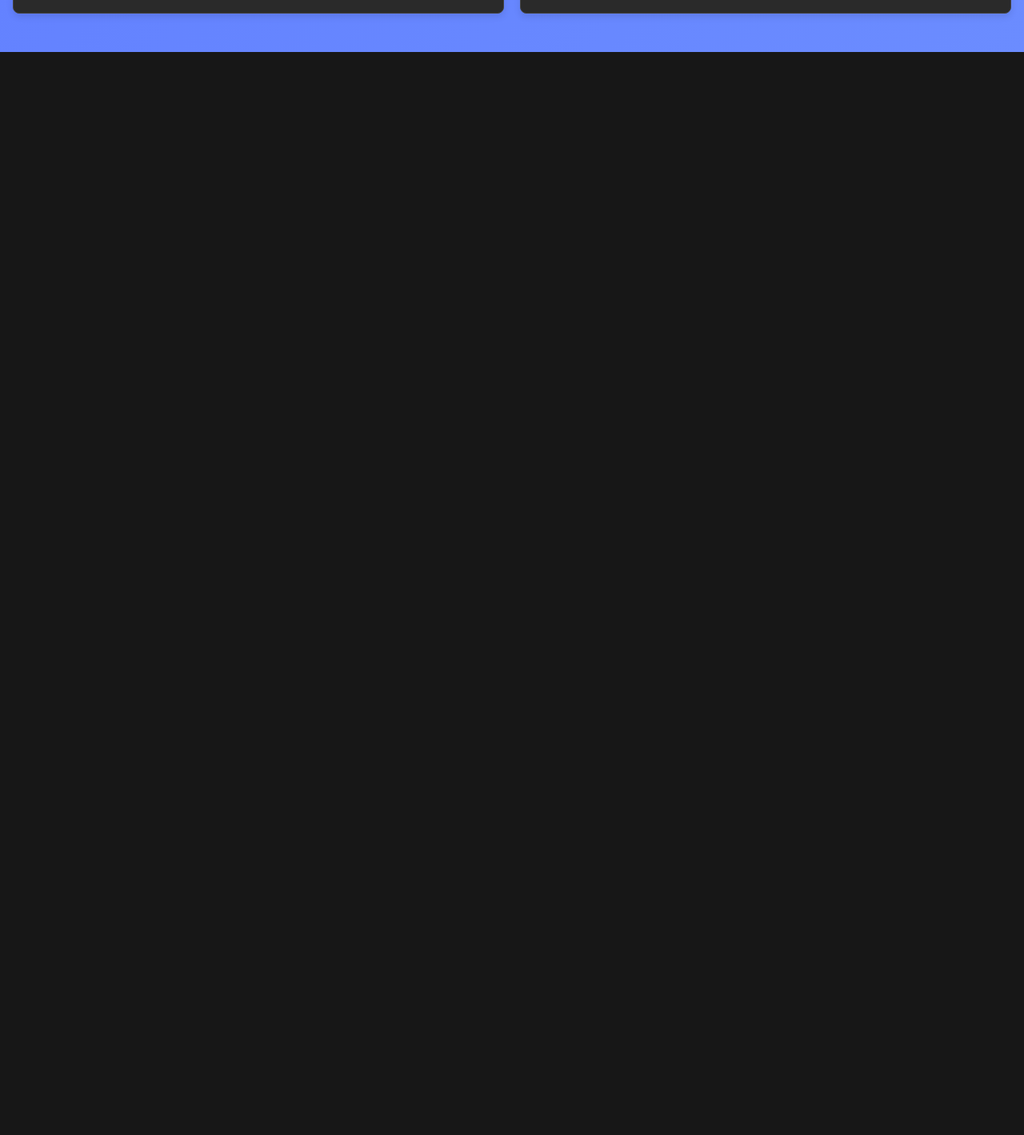
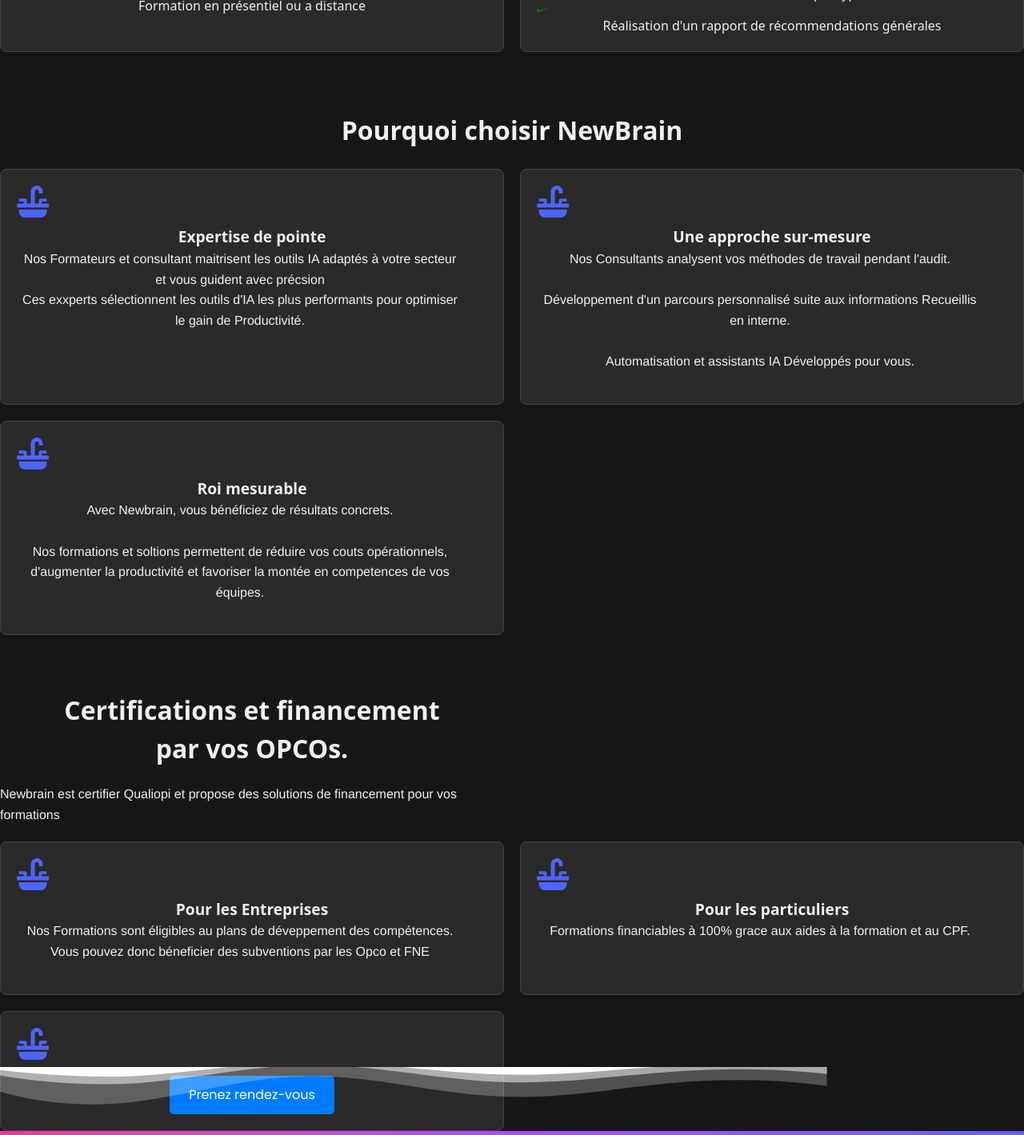
Before and after one commit to Beerus243/newbrain, a Next.js app: page / in a window 1280 px wide. Shown: the part 5480-6899 px from the top of the page at 80% size. Before the commit the page ends 5545 px from the top, so only its background shows below. Built offline with nearby package versions, Linux system fonts and the light colour scheme.

Commit message:
Le reste du body3 et footer

```diff
--- /dev/null
+++ b/app/components/Footer.tsx
@@ -0,0 +1,71 @@
+// components/Footer.tsx
+import Link from "next/link";
+import { FaYoutube, FaTwitter, FaLinkedin } from "react-icons/fa";
+
+export function Footer() {
+  return (
+    <footer className="relative bg-gradient-to-r from-pink-500 via-purple-500 to-indigo-500 text-white pt-8">
+      {/* Forme de wave */}
+      <div className="absolute top-0 left-0 w-full overflow-hidden leading-none transform -translate-y-full">
+        <svg
+          className="relative block w-[calc(100%+1.3px)] h-20"
+          xmlns="http://www.w3.org/2000/svg"
+          viewBox="0 0 1200 120"
+          preserveAspectRatio="none"
+        >
+          <path
+            d="M0,0V46.29c47.6,22,103,29.67,158,19.11,70.21-14.82,136.39-48,206-48,77.47,0,146,32.85,222,37.85,70.75,4.76,136-16.14,206-25.85,59.84-7.87,117.69-6.66,176,6.3V0Z"
+            opacity=".25"
+            fill="currentColor"
+          />
+          <path
+            d="M0,0V15.81C47.42,29,103,35.75,158,30.65c70.25-7.59,136.39-34.3,206-34.3,77.47,0,146,27.06,222,31.7,70.76,4.88,136-12.43,206-19.88,59.83-6.4,117.68-5.36,176,4.8V0Z"
+            opacity=".5"
+            fill="currentColor"
+          />
+          <path
+            d="M0,0V5.63C47.42,14,103,21,158,16.82c70.25-6,136.39-26.88,206-26.88,77.47,0,146,20.42,222,24,70.76,3.6,136-10.25,206-16.68,59.83-5.69,117.68-4.77,176,3.19V0Z"
+            fill="currentColor"
+          />
+        </svg>
+      </div>
+      {/* Contenu du footer */}
+      <div className="container mx-auto px-4 py-16 flex flex-col md:flex-row items-center justify-between">
+        {/* Bio de l'entreprise */}
+        <div className="mb-8 md:mb-0 text-center md:text-left">
+          <p className="text-lg">
+            Nous sommes une entreprise innovante dédiée à offrir la meilleure expérience digitale.
+          </p>
+        </div>
+        {/* Logo et réseaux sociaux */}
+        <div className="flex flex-col items-center md:items-end">
+          <Link href="/" legacyBehavior>
+            <a className="flex items-center gap-2">
+              <span className="text-2xl font-bold">Mon Entreprise</span>
+            </a>
+          </Link>
+          <div className="flex space-x-4 mt-4">
+            <Link href="https://www.youtube.com" legacyBehavior>
+              <a className="hover:text-gray-200">
+                <FaYoutube size={24} />
+                <span className="sr-only">YouTube</span>
+              </a>
+            </Link>
+            <Link href="https://twitter.com" legacyBehavior>
+              <a className="hover:text-gray-200">
+                <FaTwitter size={24} />
+                <span className="sr-only">Twitter</span>
+              </a>
+            </Link>
+            <Link href="https://linkedin.com" legacyBehavior>
+              <a className="hover:text-gray-200">
+                <FaLinkedin size={24} />
+                <span className="sr-only">LinkedIn</span>
+              </a>
+            </Link>
+          </div>
+        </div>
+      </div>
+    </footer>
+  );
+}
--- a/app/components/body.tsx
+++ b/app/components/body.tsx
@@ -12,6 +12,8 @@
 } from "react-icons/fa";
 import { SiNike } from "react-icons/si";
 import { start } from "repl";
+import { text } from "stream/consumers";
+import { CiTextAlignCenter, CiTextAlignJustify } from "react-icons/ci";
 
 type Formation = {
   id: number;
@@ -298,6 +300,7 @@
             </p>
           </div>
         </section>
+        </div>
         <br/>
         <h3 className={styles.title}> Les Services IA NewBrain</h3>
         <br />
@@ -353,8 +356,81 @@
 
 </div>
    </div>
+   <br/>
+        <h3 className={styles.title}> Pourquoi choisir NewBrain</h3>
+        <br />
+        <div className={styles.cardGrid}>
+        <div className={styles.card}>
+        <FaSink className={styles.cardIcon} />
+              <h3 className={styles.cardGridTitle}>Expertise de pointe</h3>
+              <p className={styles.paragraphe}>
+                Nos Formateurs et consultant maitrisent les outils IA adaptés à votre secteur et vous guident avec précsion
+                <br /> Ces exxperts sélectionnent les outils d'IA les plus performants pour optimiser
+                le gain de Productivité.
+              </p>
 
-        </div>
+</div>
+<div className={styles.card}>
+              <FaSink className={styles.cardIcon} />
+              <h3 className={styles.cardGridTitle}>Une approche sur-mesure</h3>
+              <p className={styles.paragraphe}>
+                Nos Consultants analysent vos méthodes de travail pendant l'audit.
+                <br />
+                <br />
+                Développement d'un parcours personnalisé suite aux informations
+                Recueillis en interne.
+                <br />
+                <br />
+                Automatisation et assistants IA Développés pour vous.
+              </p>
+
+</div>
+<div className={styles.card}>
+              <FaSink className={styles.cardIcon} />
+              <h3 className={styles.cardGridTitle}>Roi mesurable</h3>
+              <p className={styles.paragraphe}>
+                Avec Newbrain, vous bénéficiez de résultats concrets.
+                <br />
+                <br />
+                Nos formations et soltions permettent de réduire vos couts opérationnels, d'augmenter la
+                productivité et favoriser la montée en competences de vos équipes.
+          </p>
+
+
+   </div>
+   <br/>
+        <h3 className={styles.title}> Certifications et financement<br />
+        par vos OPCOs. </h3>
+        <br />
+        <p className={styles.paragraphe}> Newbrain est certifier Qualiopi et propose des solutions de financement pour vos formations</p>
+   </div>
+   <div className={styles.cardGrid}>
+        <div className={styles.card}>
+              <FaSink className={styles.cardIcon} />
+              <h3 className={styles.cardGridTitle}>Pour les Entreprises</h3>
+              <p className={styles.paragraphe}>
+                Nos Formations sont éligibles  au plans de déveppement des compétences. Vous pouvez donc
+                béneficier des subventions par les Opco et FNE
+              </p>
+
+</div>
+<div className={styles.card}>
+              <FaSink className={styles.cardIcon} />
+              <h3 className={styles.cardGridTitle}>Pour les particuliers </h3>
+              <p className={styles.paragraphe}>
+                Formations financiables à 100% grace aux aides à la formation et au CPF.
+              </p>
+
+</div>
+<div className={styles.card}>
+              <FaSink className={styles.cardIcon} />
+              <div className={styles.buttons}>
+        <button className={`${styles.button} ${styles.btnAppointment}`}>
+          Prenez rendez-vous
+        </button>
+      </div>
+</div>
+</div>
     </>
   );
 }
--- a/app/page.tsx
+++ b/app/page.tsx
@@ -1,13 +1,13 @@
-import Image from "next/image";
 import React from "react";
 import Header from './components/Header';
-import styles from './components/Header.module.css';
 import Body from "./components/body";
+import { Footer } from "./components/Footer";
 
 const Homepage = () => (
   <div>
     <Header />
     <Body />
+    <Footer />
   </div>
 );
 
```
